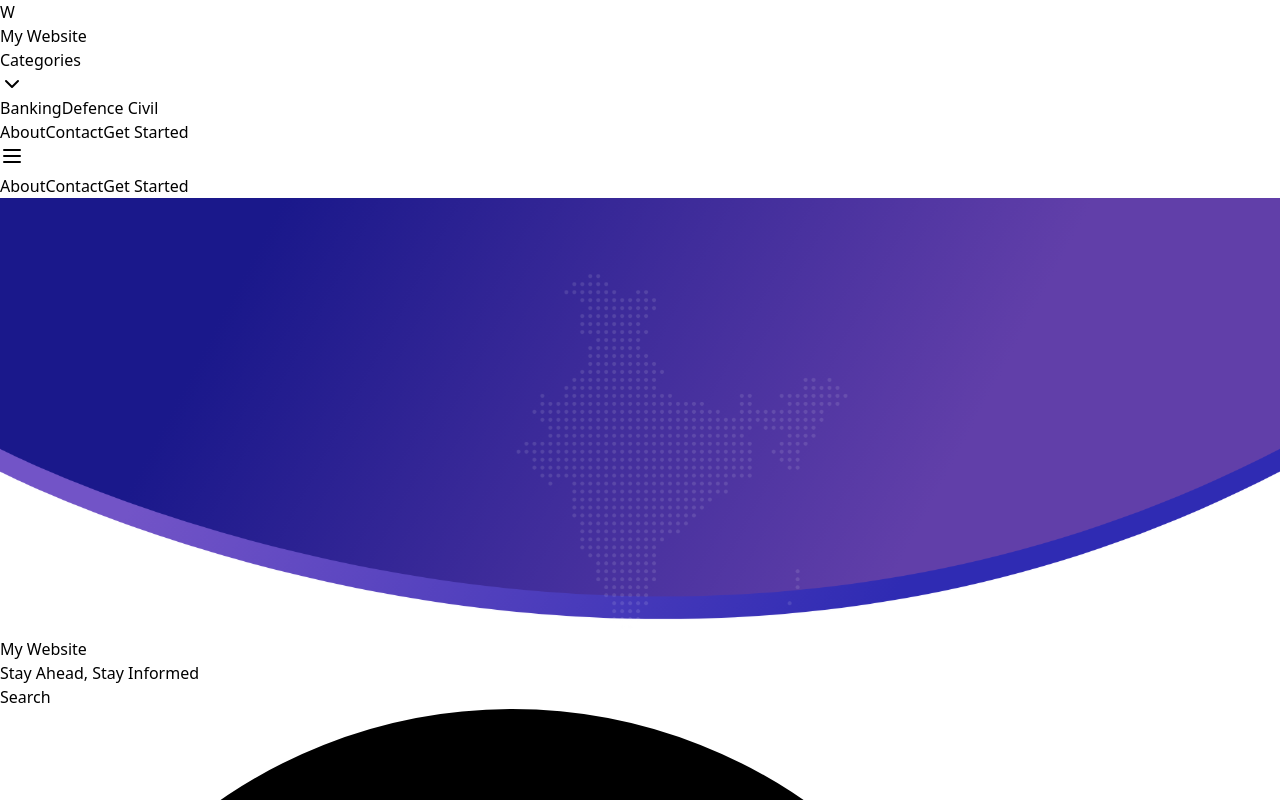
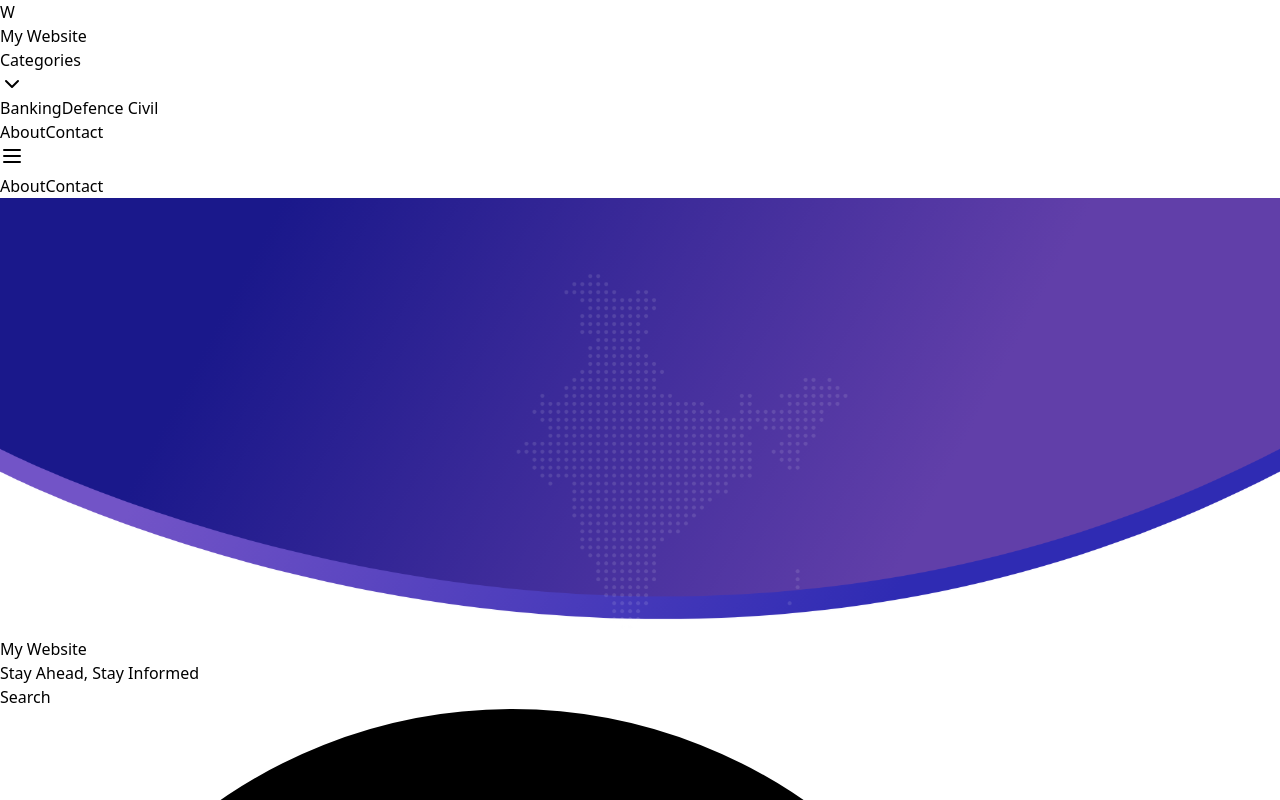
Before and after one commit to InsansaTechnoledge/Insansa_Government_Project, a React (Vite) app in the folder insansagov/: page / in a window 1280 px wide. Shown: the top 800 px of the page. Built offline with nearby package versions, Linux system fonts and the light colour scheme; a web font is replaced by a local one.

Commit message:
search and nav bar tweaked

```diff
--- a/insansagov/src/Components/Navbar/Navbar.jsx
+++ b/insansagov/src/Components/Navbar/Navbar.jsx
@@ -51,12 +51,12 @@ const Navbar = () => {
             <a href="#" className={`${isScrolled ? 'text-gray-900' : 'text-white'
               } hover:text-purple-600 transition-colors`}>Contact</a>
 
-            <button
+            {/* <button
               className={`${isScrolled ? 'bg-purple-600' : 'bg-red-600'
                 } text-white px-4 py-2 rounded-lg hover:bg-purple-700 transition-colors`}
             >
               Get Started
-            </button>
+            </button> */}
 
           </div>
 
@@ -87,9 +87,9 @@ const Navbar = () => {
           <a href="#" className="block px-3 py-2 rounded-md text-gray-700 hover:text-purple-600 hover:bg-purple-50 transition-colors">
             Contact
           </a>
-          <button className="w-full mt-4 bg-purple-600 text-white px-4 py-2 rounded-lg hover:bg-purple-700 transition-colors">
+          {/* <button className="w-full mt-4 bg-purple-600 text-white px-4 py-2 rounded-lg hover:bg-purple-700 transition-colors">
             Get Started
-          </button>
+          </button> */}
         </div>
       </div>
     </nav>
--- a/insansagov/src/Components/Search/Search.jsx
+++ b/insansagov/src/Components/Search/Search.jsx
@@ -4,14 +4,14 @@ const Search = () => {
   return (
         < div className = "w-full max-w-md" >
           <form class="max-w-md mx-auto">
-              <label for="default-search" class="mb-2 text-sm font-medium text-gray-900 sr-only dark:text-white">Search</label>
+              <label for="default-search" class="mb-2 text-sm font-medium text-gray-900 sr-only ">Search</label>
               <div class="relative">
                   <div class="absolute inset-y-0 start-0 flex items-center ps-3 pointer-events-none">
-                      <svg class="w-4 h-4 text-gray-500 dark:text-gray-400" aria-hidden="true" xmlns="http://www.w3.org/2000/svg" fill="none" viewBox="0 0 20 20">
+                      <svg class="w-4 h-4 text-gray-500 " aria-hidden="true" xmlns="http://www.w3.org/2000/svg" fill="none" viewBox="0 0 20 20">
                           <path stroke="currentColor" stroke-linecap="round" stroke-linejoin="round" stroke-width="2" d="m19 19-4-4m0-7A7 7 0 1 1 1 8a7 7 0 0 1 14 0Z" />
                       </svg>
                   </div>
-                  <input type="search" id="default-search" class="block w-96 p-4 ps-10 text-sm text-gray-900 border border-gray-300 rounded-full bg-gray-50 focus:ring-blue-500 focus:border-blue-500 dark:bg-gray-700 dark:border-gray-600 dark:placeholder-gray-400 dark:text-white dark:focus:ring-blue-500 dark:focus:border-blue-500" placeholder="Search Authority, Exams..." required />
+                  <input type="search" id="default-search" class="block w-96 p-4 ps-10 text-sm text-gray-900 border border-gray-300 rounded-full bg-gray-50 focus:ring-blue-500 focus:border-blue-500 " placeholder="Search Authority, Exams..." required />
               </div>
           </form>
         </div>
```
Also changed, not shown: 1 other file (tests, documents, lock files or other folders).
